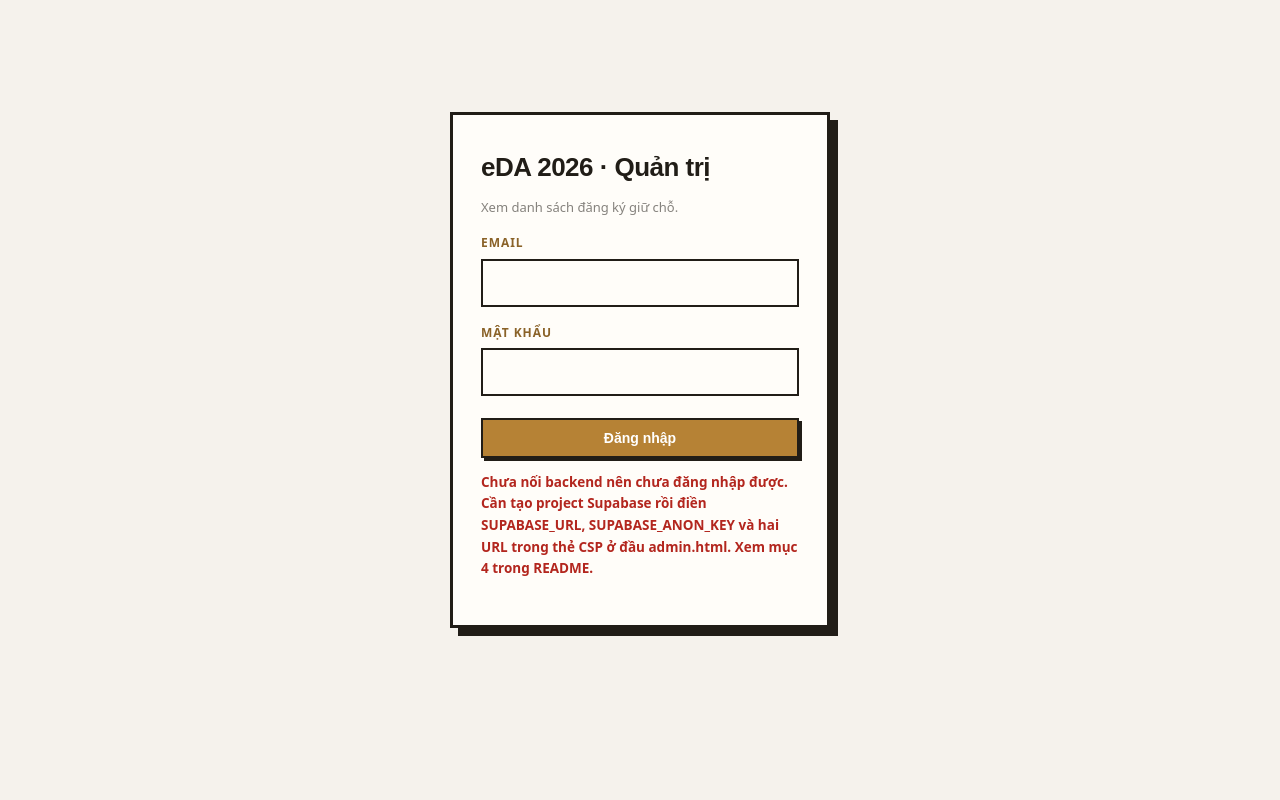
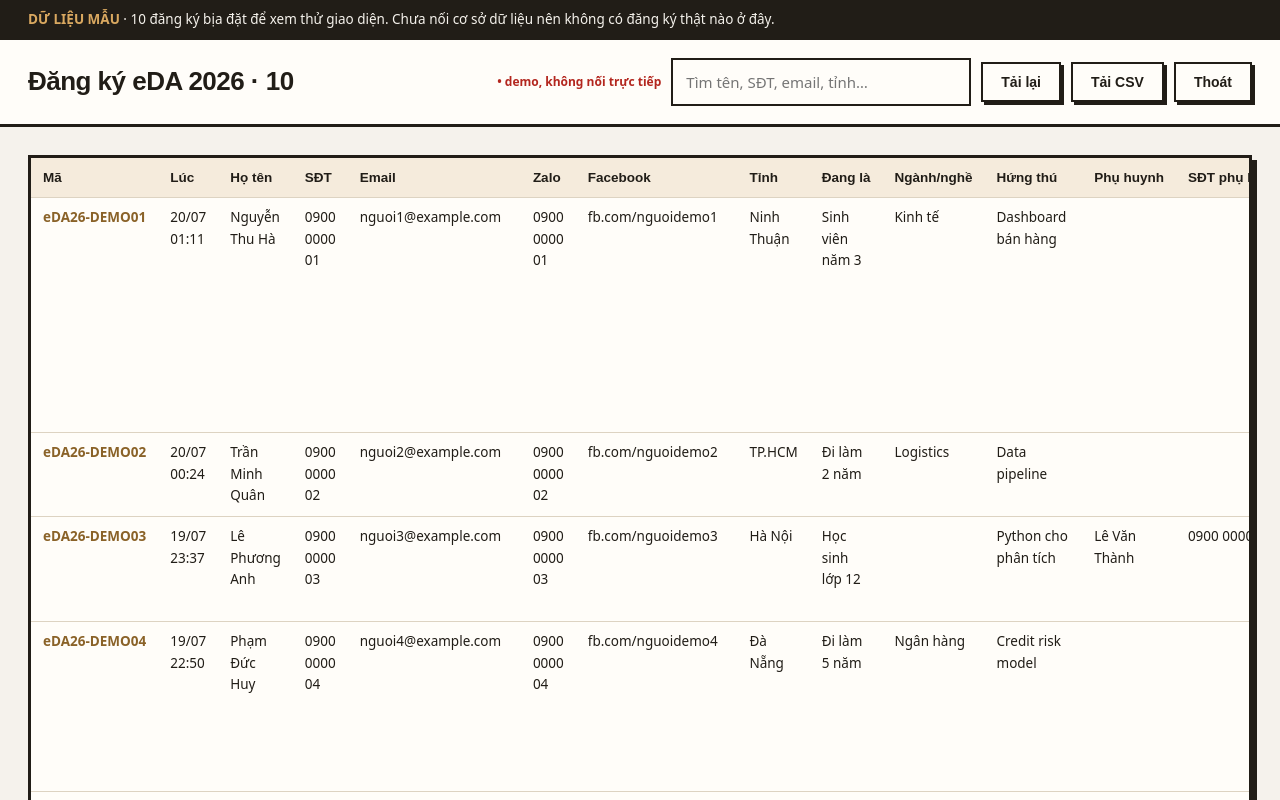
Before and after one commit to Kein95/eDA-sample, a plain HTML site: page admin.html in a window 1280 px wide. Both pictures are taken after a click on the button "Đăng nhập". Shown: the top 800 px of the page. Drawn offline with nearby package versions, Linux system fonts and the light colour scheme.

Commit message:
feat: thêm /dashboard xem thử bảng đăng ký với 10 dữ liệu mẫu
Chưa nối Supabase thì trang quản trị chỉ báo lỗi, không cho thấy giao diện sau
đăng nhập trông ra sao. Nay cùng file admin.html phục vụ hai đường dẫn:

- /dashboard mở thẳng bảng với 10 đăng ký bịa đặt
- /admin giữ màn đăng nhập; chưa nối backend thì bấm Đăng nhập cũng vào dữ liệu mẫu

SĐT mẫu thuộc dải 0900 0000 xx (Việt Nam không cấp phát) và email dùng example.com,
nên không thể trùng người thật. Test chặn việc thay bằng dữ liệu thật về sau.

nginx local thêm location cho /admin và /dashboard: Pages cắt đuôi .html còn nginx
thì không, thiếu hai dòng đó thì xem thử tại chỗ khác hẳn bản live.

```diff
--- a/admin.html
+++ b/admin.html
@@ -78,6 +78,9 @@
 <div id="login">
   <h1>eDA 2026 · Quản trị</h1>
   <p class="muted" style="margin:8px 0 0">Xem danh sách đăng ký giữ chỗ.</p>
+  <p id="demoHint" class="muted hide" style="margin:10px 0 0;color:var(--deep);font-weight:600">
+    Bản demo: bấm <b>Đăng nhập</b> để xem thử giao diện với 10 đăng ký mẫu.
+    Bỏ trống email/mật khẩu cũng được.</p>
   <label for="em">Email</label>
   <input id="em" type="email" autocomplete="username">
   <label for="pw">Mật khẩu</label>
@@ -87,6 +90,10 @@
 </div>
 
 <div id="app" class="hide">
+  <div id="demoBanner" class="hide" style="background:#211d17;color:#f5f2ec;padding:9px clamp(14px,3vw,28px);font-size:13.5px">
+    <b style="color:#d9a860">DỮ LIỆU MẪU</b> · 10 đăng ký bịa đặt để xem thử giao diện.
+    Chưa nối cơ sở dữ liệu nên không có đăng ký thật nào ở đây.
+  </div>
   <div class="bar">
     <h1>Đăng ký eDA 2026 · <span id="n" class="count">0</span></h1>
     <div style="display:flex;gap:10px;align-items:center;flex-wrap:wrap">
@@ -149,14 +156,56 @@
 // cong - nguoi dung khong biet chuyen gi dang xay ra.
 const CHUA_CAU_HINH = SUPABASE_URL.includes('REPLACE-ME') || SUPABASE_ANON_KEY.includes('REPLACE-ME');
 
+// ── Du lieu mau cho che do demo ────────────────────────────────────────────
+// Toan bo la nguoi BIA DAT. So dien thoai deu thuoc dai 0900 0000 xx - dai nay khong
+// duoc cap phat o Viet Nam nen khong the trung so that cua ai. Email dung ten mien
+// example.com (RFC 2606 danh rieng cho tai lieu). Khong duoc thay bang du lieu that:
+// trang nay cong khai, khong co dang nhap that che chan.
+const DEMO = [
+  ['Nguyễn Thu Hà','Ninh Thuận','Sinh viên năm 3','Kinh tế','Dashboard bán hàng','','','Facebook','Đang làm khoá Excel cơ bản, muốn học tiếp Power BI'],
+  ['Trần Minh Quân','TP.HCM','Đi làm 2 năm','Logistics','Data pipeline','','','Bạn giới thiệu',''],
+  ['Lê Phương Anh','Hà Nội','Học sinh lớp 12','','Python cho phân tích','Lê Văn Thành','0900 0000 31','Facebook','Phụ huynh đăng ký giúp'],
+  ['Phạm Đức Huy','Đà Nẵng','Đi làm 5 năm','Ngân hàng','Credit risk model','','','LinkedIn','Muốn hỏi thêm về lịch học cuối tuần'],
+  ['Võ Thị Ngọc Mai','Cần Thơ','Sinh viên năm 4','Marketing','A/B testing','','','TikTok',''],
+  ['Đặng Hoàng Long','Bình Dương','Đi làm 1 năm','Sản xuất','Forecasting nhu cầu','','','Website',''],
+  ['Bùi Khánh Linh','Nghệ An','Học sinh lớp 11','','Excel & SQL','Bùi Văn Sơn','0900 0000 71','Bạn giới thiệu','Xin tư vấn lộ trình cho học sinh'],
+  ['Hoàng Anh Tuấn','Hải Phòng','Đi làm 8 năm','Bán lẻ','Snowflake, Fabric','','','LinkedIn',''],
+  ['Ngô Thanh Trúc','Khánh Hoà','Sinh viên năm 2','CNTT','Agentic AI','','','Facebook','Hỏi về học bổng Early Bird'],
+  ['Dương Gia Bảo','Lâm Đồng','Đi làm 3 năm','Nông nghiệp','Anomaly detection','','','Website',''],
+];
+
+function duLieuDemo() {
+  const now = Date.now();
+  return DEMO.map((d, i) => {
+    const [name, province, job, field, interest, gName, gPhone, channel, note] = d;
+    const sdt = '0900 0000 ' + String(i + 1).padStart(2, '0');
+    return {
+      code: 'eDA26-DEMO' + String(i + 1).padStart(2, '0'),
+      // Rai deu vai gio gan nhat de cot "Luc" trong nhu that
+      created_at: new Date(now - (i * 47 + 12) * 60000).toISOString(),
+      name, phone: sdt, email: 'nguoi' + (i + 1) + '@example.com',
+      zalo: sdt, facebook: 'fb.com/nguoidemo' + (i + 1),
+      province, job, field, interest,
+      guardian_name: gName, guardian_phone: gPhone, channel, note,
+    };
+  });
+}
+
+function vaoDemo() {
+  rows = duLieuDemo();
+  $('login').classList.add('hide');
+  $('app').classList.remove('hide');
+  $('demoBanner').classList.remove('hide');
+  setLive('off', '•  demo, không nối trực tiếp');
+  hideErr($('listErr'));
+  render();
+}
+
 async function login() {
   hideErr($('loginErr'));
-  if (CHUA_CAU_HINH) {
-    return showErr($('loginErr'),
-      'Chưa nối backend nên chưa đăng nhập được. Cần tạo project Supabase rồi điền '
-      + 'SUPABASE_URL, SUPABASE_ANON_KEY và hai URL trong thẻ CSP ở đầu admin.html. '
-      + 'Xem mục 4 trong README.');
-  }
+  // Chua noi Supabase thi cho xem thu bang du lieu mau thay vi bao loi cut.
+  // Muc dich cua trang nay o ban demo la cho thay giao dien sau khi dang nhap co gi.
+  if (CHUA_CAU_HINH) return vaoDemo();
   $('go').disabled = true;
   try {
     // Bo cuoc sau 15 giay thay vi cho vo han: mang hong hoac URL sai thi fetch co the
@@ -292,7 +341,14 @@
 $('reload').onclick = load;
 $('out').onclick = () => { sessionStorage.removeItem('eda_token'); location.reload(); };
 
-if (sessionStorage.getItem('eda_token')) load();
+// /dashboard vao thang bang du lieu mau, khong qua man dang nhap. /admin van giu man
+// dang nhap vi do la duong dan that khi noi Supabase. Duong dan giu nguyen /dashboard
+// nho _redirects rewrite 200 (khong phai chuyen huong 301).
+const LA_DASHBOARD = /\/dashboard\/?$/.test(location.pathname);
+
+if (LA_DASHBOARD && CHUA_CAU_HINH) vaoDemo();
+else if (sessionStorage.getItem('eda_token')) load();
+else if (CHUA_CAU_HINH) $('demoHint').classList.remove('hide');
 </script>
 </body>
 </html>
```
Also changed, not shown: TuyenSinh-eDA2026.dc.html (+3 -3 lines), scripts/test-bao-mat.mjs (+12 -0 lines), README.md, 3 other files.
